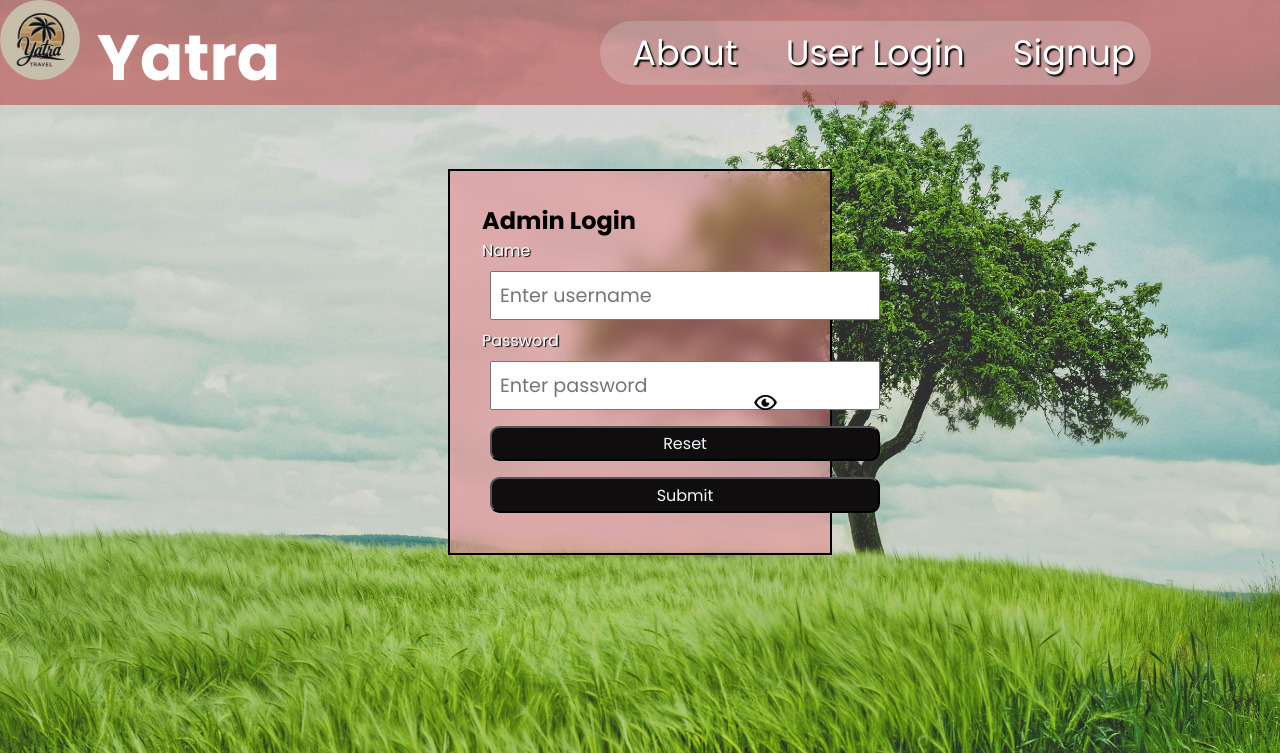
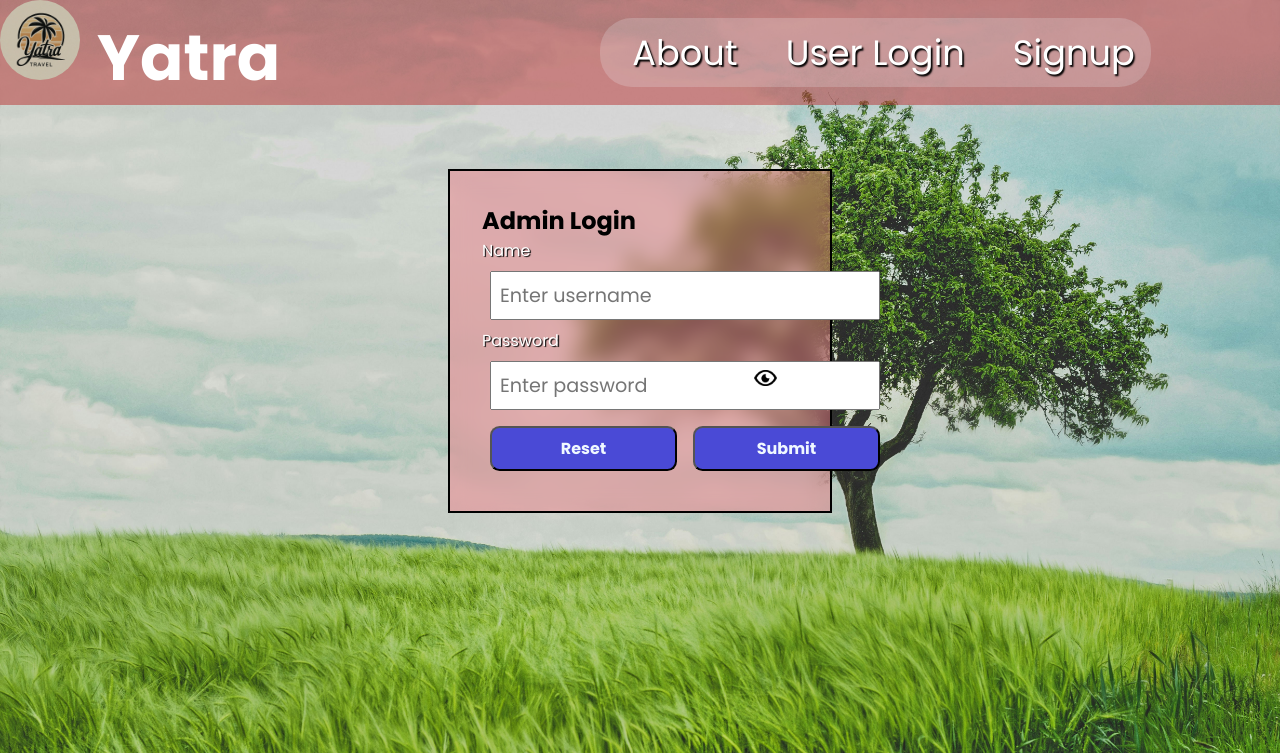
Before and after one commit to Vishal1720/Yatra, a PHP site: page /adminlogin.html in a window 1280 px wide. Shown: the top 753 px of the page. Run offline with PHP 8.4, Linux system fonts and the light colour scheme.

Commit message:
modified:   adminlogin.html and some changes in css

```diff
--- a/adminlogin.html
+++ b/adminlogin.html
@@ -29,9 +29,12 @@
         <label class="loglbl">Password</label>
         <input required type="password" name="password" class="logfields" id="logpassfield" placeholder="Enter password" >
         <img src="eye-icon.png" onclick="showpassword()" id="logshowpass" alt="show password" >
-        <button type="reset" class="logbtn">Reset</button>
-        <button type="submit" class="logbtn">Submit</button>
-    </form>
+
+    <div style="display: flex;">
+        <button type="reset" id="logreset" class="logbtn">Reset</button>
+        <button type="submit" id="logsubmit" class="logbtn">Submit</button>
+    </div>
+</form>
 <script src="index.js"></script>
 </body>
 </html>
--- a/index.css
+++ b/index.css
@@ -54,10 +54,10 @@
     padding: 1rem;
     transition:0.3s;
     border-radius: 2rem;
-   margin-top: 2%;
-   margin-bottom: 2%;
+   margin-top: 0.7%;
+   margin-bottom: 0.7%;
     height: inherit;
-    line-height: 10px;
+    line-height: 30px;
 }
 a:hover{
     font-size:2.25rem;
```
